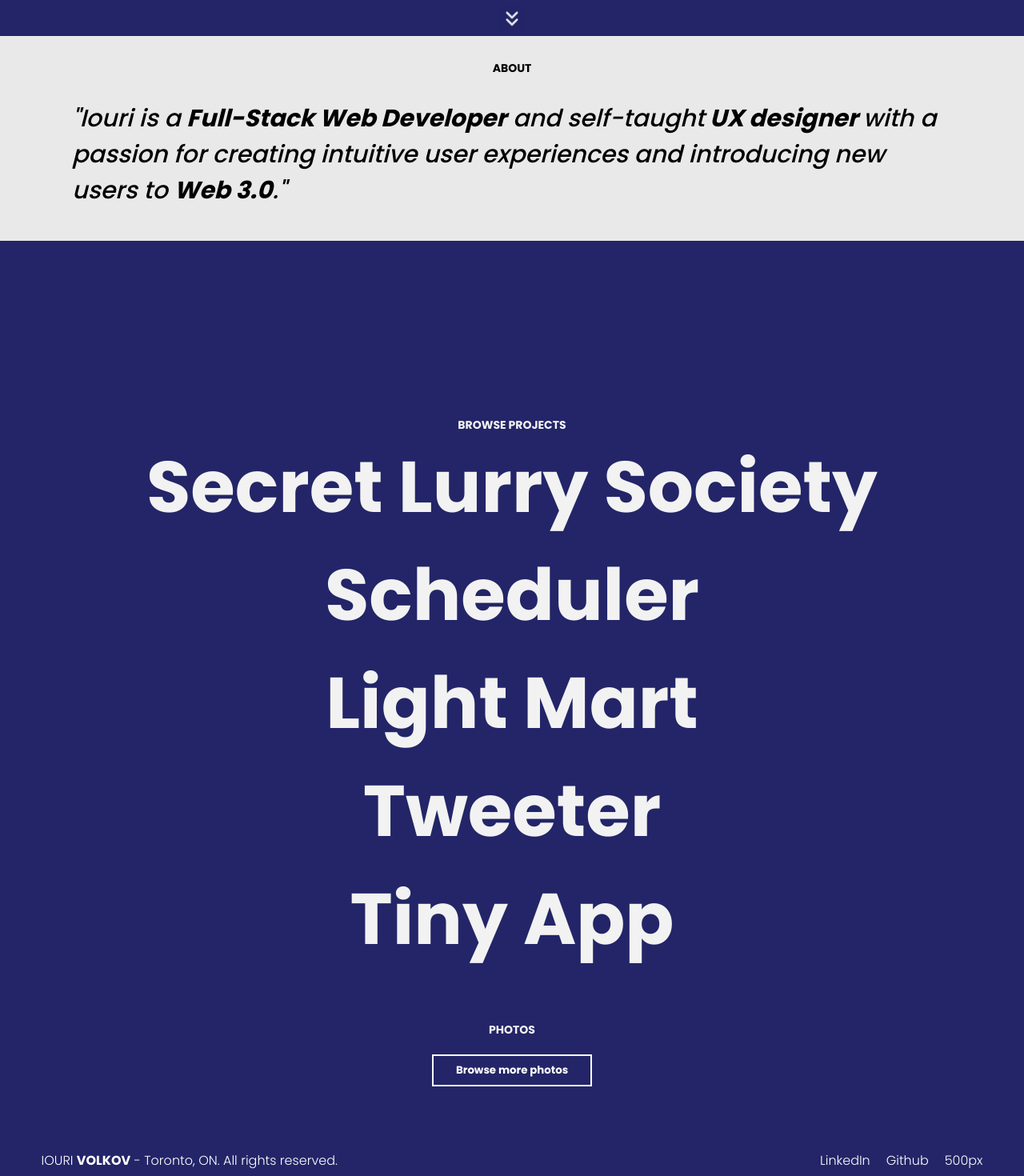
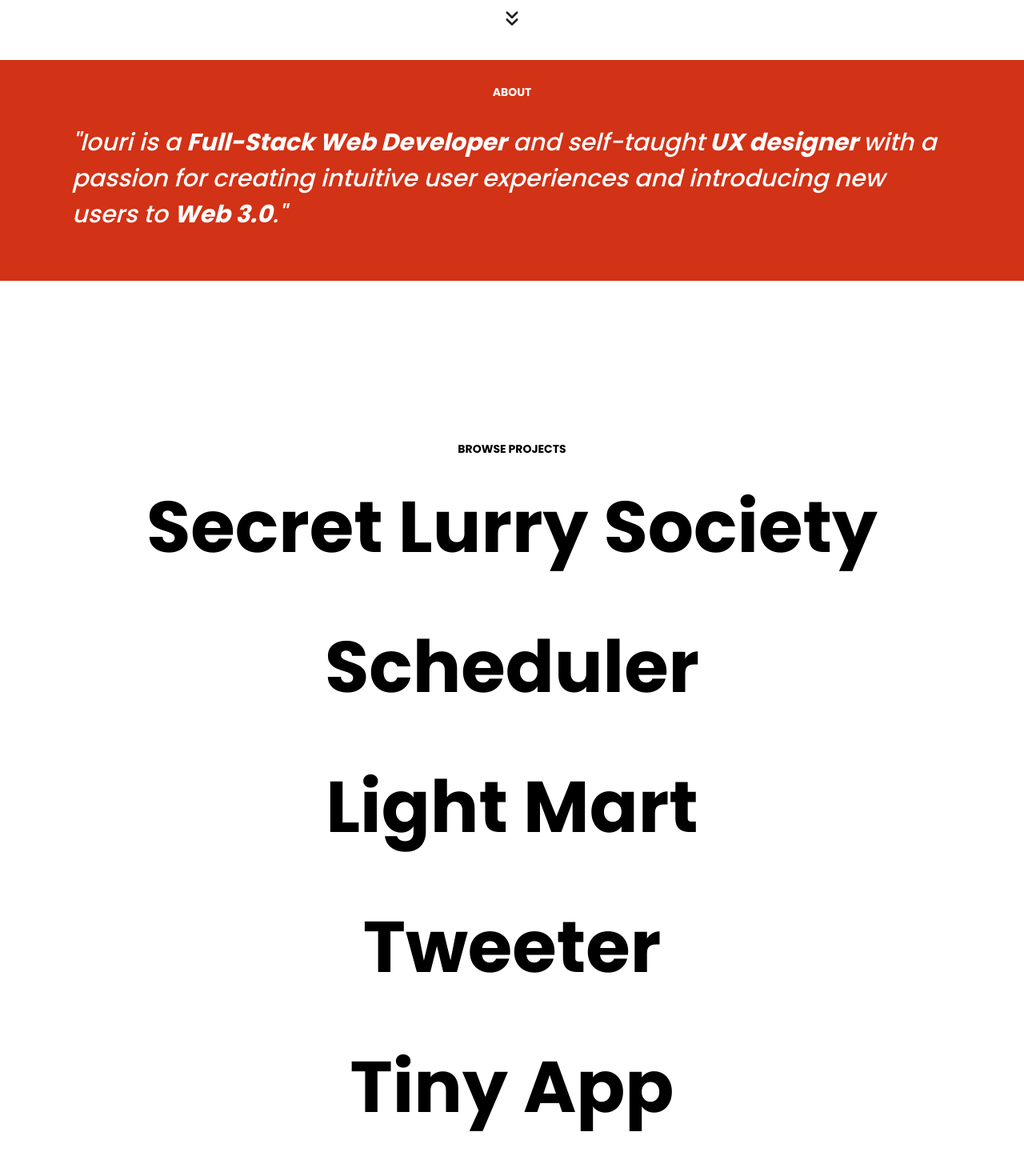
Before and after one commit to iourivolkov/portfolio-website, a React (Create React App) app: page / in a window 1280 px wide. Shown: the part 260-1730 px from the top of the page at 80% size. Built offline with nearby package versions, Linux system fonts and the light colour scheme.

Commit message:
Experiment with different color schemes

```diff
--- a/src/components/LandingPage.jsx
+++ b/src/components/LandingPage.jsx
@@ -1,13 +1,13 @@
 import "../styles/LandingPage.css";
 import { FiChevronsDown } from "react-icons/fi";
 
-
 const LandingPage = () => {
   return (
-  <div className="container">
-    <FiChevronsDown className="page-down-icon" />
-  </div>
-    );
+    <div className="container">
+      <img src=""></img>
+      <FiChevronsDown className="page-down-icon" />
+    </div>
+  );
 };
 
 export default LandingPage;
--- a/src/components/Photos.jsx
+++ b/src/components/Photos.jsx
@@ -36,14 +36,20 @@ const Container = styled.div`
   color: black;
 `;
 
+const PhotoGrid = styled.div`
+  background-color: white;
+  color: black;
+
+  padding-top: 10px;
+  padding-bottom: 10px;
+`;
+
 const Photos = () => {
   return (
-    <div>
+    <PhotoGrid>
       <h1 className="photos-title">PHOTOS</h1>
-      <a href="https://www.instagram.com/ayureeee.sol/">
-        <PhotoButton>Browse more photos</PhotoButton>
-      </a>
-    </div>
+      <a href="https://www.instagram.com/ayureeee.sol/"></a>
+    </PhotoGrid>
   );
 };
 
--- a/src/styles/About.css
+++ b/src/styles/About.css
@@ -1,14 +1,14 @@
 .about-heading {
   font-size: 14px;
   font-family: "Poppins", sans-serif;
-  color: black;
+  color: white;
   background-color: transparent;
 }
 
 .about-desc {
   font-family: "Poppins", sans-serif;
   font-size: 30px;
-  color: black;
+  color: white;
   text-align: start;
   margin: 30px 90px;
 
@@ -16,11 +16,11 @@
 }
 
 .about-card {
-  background-color: rgb(233, 233, 233);
+  background-color: rgb(210, 50, 22);
   height: 100%;
   width: 100%;
-  padding-top: 10px;
-  padding-bottom: 10px;
+  padding-top: 30px;
+  padding-bottom: 30px;
 }
 
 i,
--- a/src/styles/Footer.css
+++ b/src/styles/Footer.css
@@ -1,7 +1,7 @@
 .footer {
   margin-top: 80px;
   font-family: "Poppins", sans-serif;
-  color: white;
+  color: black;
   align-items: center;
   display: flex;
   justify-content: space-around;
--- a/src/styles/LandingPage.css
+++ b/src/styles/LandingPage.css
@@ -2,7 +2,6 @@
   margin: 0;
   padding: 0;
   box-sizing: border-box;
-  background-color: #232568;
 }
 
 .container {
@@ -11,19 +10,13 @@
   padding-top: 200px;
 }
 
-.main-page-title {
-  font-family: "Poppins", sans-serif;
-  font-size: 90px;
-  margin-top: 300px;
-  color: rgb(255, 255, 255);
-}
-
 .page-down-icon {
   width: 30px;
   height: 30px;
   opacity: 90%;
   animation: updown 2s ease infinite;
-  color: white;
+  color: black;
+  margin-bottom: 30px;
 }
 
 @keyframes updown {
--- a/src/styles/Navigation.css
+++ b/src/styles/Navigation.css
@@ -16,12 +16,12 @@ li {
   margin-top: 50px;
   cursor: pointer;
   font-size: 14px;
-  color: rgb(242, 242, 242);
+  color: black;
 }
 
 .navbar:visited {
   text-decoration: none;
-  color: rgb(242, 242, 242);
+  color: black;
 }
 
 .middle {
@@ -51,27 +51,27 @@ li {
 .about:hover {
   text-decoration-line: underline;
   text-decoration-style: wavy;
-  text-decoration-color: rgb(255, 255, 44);
+  text-decoration-color: rgb(238, 58, 26);
   margin-top: 5px;
 }
 
 .contact:hover {
   text-decoration-line: underline;
   text-decoration-style: wavy;
-  text-decoration-color: rgb(255, 255, 44);
+  text-decoration-color: rgb(238, 58, 26);
   margin-top: 5px;
 }
 
 .photo:hover {
   text-decoration-line: underline;
   text-decoration-style: wavy;
-  text-decoration-color: rgb(255, 255, 44);
+  text-decoration-color: rgb(238, 58, 26);
   margin-top: 5px;
 }
 
 .portfolio:hover {
   text-decoration-line: underline;
   text-decoration-style: wavy;
-  text-decoration-color: rgb(255, 255, 44);
+  text-decoration-color: rgb(238, 58, 26);
   margin-top: 5px;
 }
--- a/src/styles/Photos.css
+++ b/src/styles/Photos.css
@@ -5,9 +5,10 @@
 }
 
 .photos-title {
-  color: rgb(242, 242, 242);
+  color: black;
   margin-top: 60px;
   font-size: 14px;
+  background-color: transparent;
 }
 
 .image {
@@ -16,10 +17,3 @@
   margin-right: 10px;
   margin-left: 10px;
 }
-
-.photo-collage {
-  display: flex;
-  justify-content: center;
-  flex-direction: row;
-  margin-top: 40px;
-}
--- a/src/styles/Projects.css
+++ b/src/styles/Projects.css
@@ -7,23 +7,24 @@
 .past-project-links {
   font-family: "Poppins", sans-serif;
   font-size: 90px;
-  color: rgb(242, 242, 242);
+  color: black;
+  padding-top: 20px;
+  padding-bottom: 20px;
 }
 
 .past-project-links:hover {
   cursor: pointer;
-  text-shadow: 5px 5px rgb(46, 60, 220);
+  text-shadow: 5px 5px rgb(52, 136, 181);
 }
 
 h1 {
   font-family: "Poppins", sans-serif;
-  margin-top: 20px;
 }
 
 .recent-work {
   font-family: "Poppins", sans-serif;
   font-size: 14px;
-  color: rgb(242, 242, 242);
+  color: black;
 }
 
 a {
```
Also changed, not shown: src/assets/5C37D69A-A9DE-4CBC-944F-D0382F70CAD5-1.png (added).
